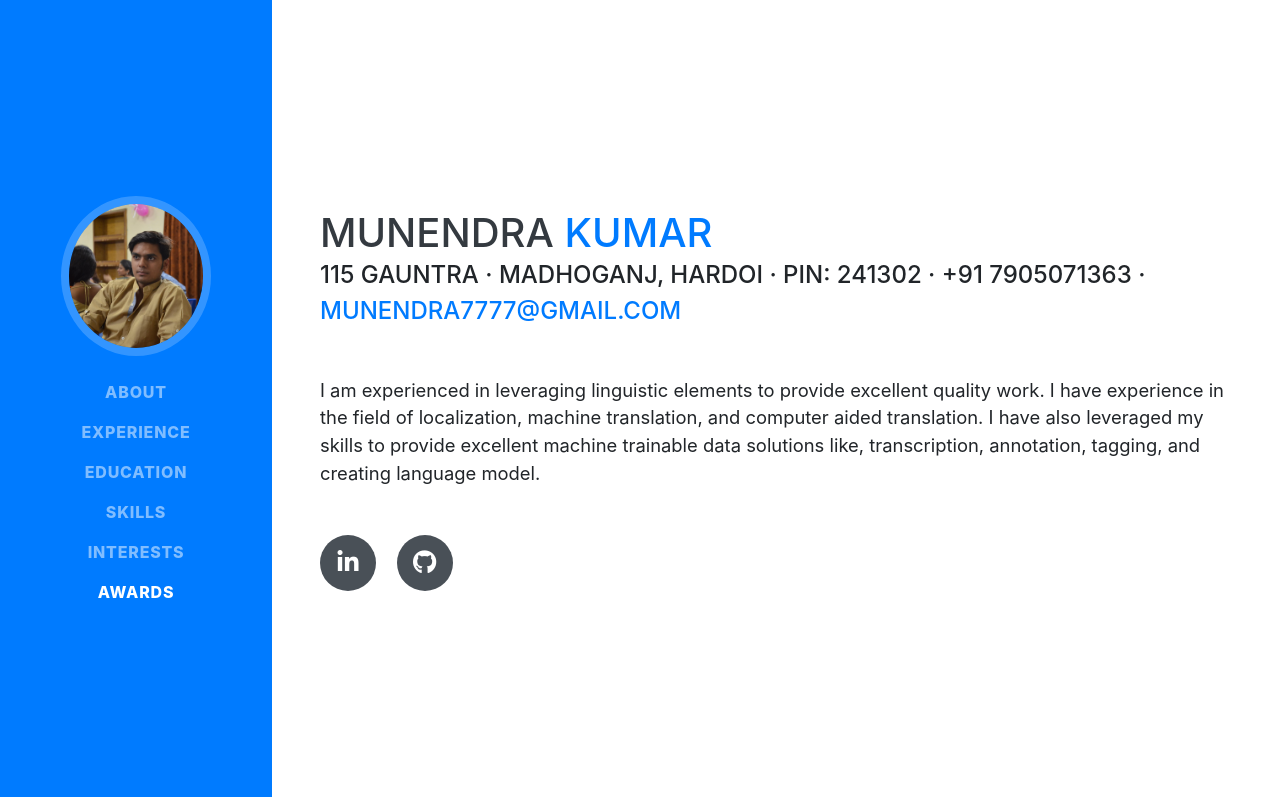
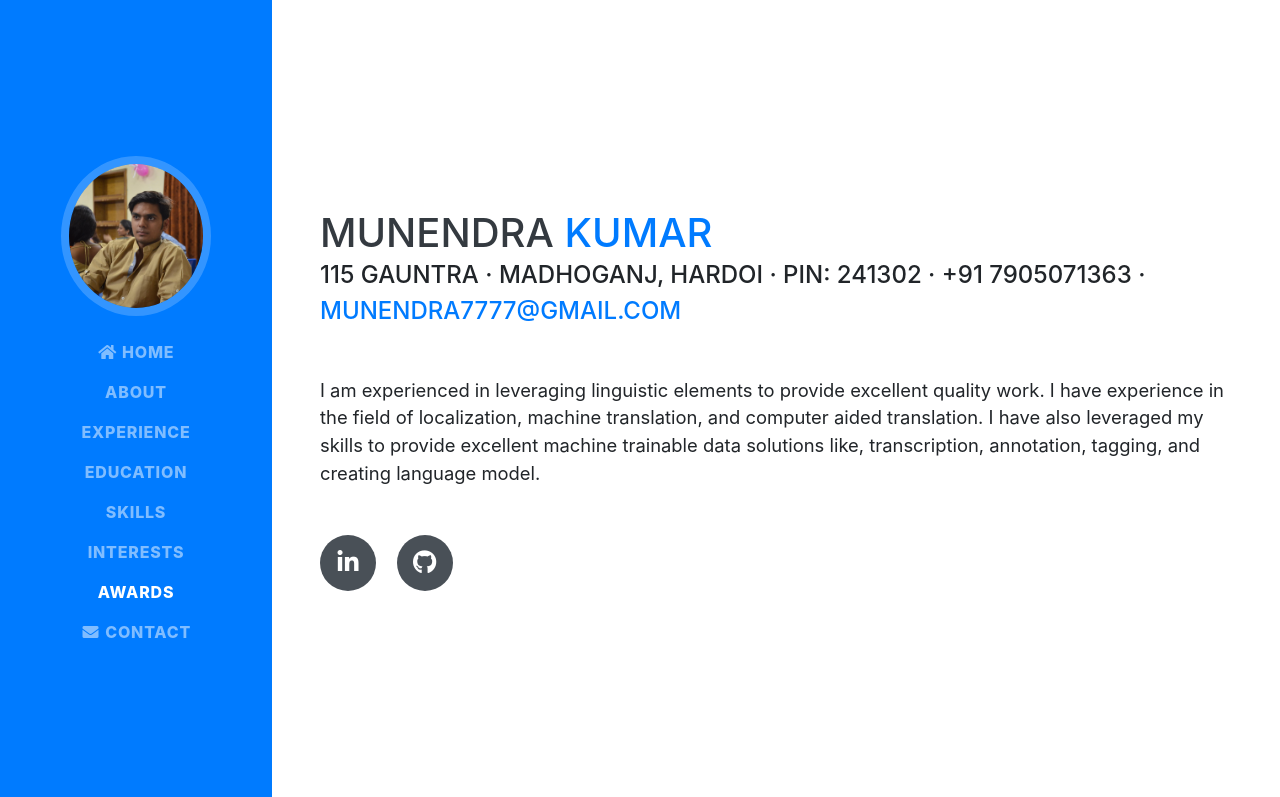
Before and after one commit to munendra7777/resume.github.io, a website with bundled scripts: page index.html in a window 1280 px wide. Shown: the top 797 px of the page. Built offline with nearby package versions, Linux system fonts and the light colour scheme; a web font is replaced by a local one.

Commit message:
Update index.html

```diff
--- a/index.html
+++ b/index.html
@@ -22,6 +22,8 @@
   <link href="css/resume.min.css" rel="stylesheet">
 
 </head>
+<link rel="stylesheet" href="https://cdnjs.cloudflare.com/ajax/libs/font-awesome/4.7.0/css/font-awesome.min.css">
+
 
 <body id="page-top">
 
@@ -37,6 +39,9 @@
     </button>
     <div class="collapse navbar-collapse" id="navbarSupportedContent">
       <ul class="navbar-nav">
+        <li class="nav-item">
+          <a class="nav-link js-scroll-trigger" href="https://munendra7777.github.io/portfolio.github.io/"><i class="fa fa-fw fa-home"></i> Home</a>
+      </li>
         <li class="nav-item">
           <a class="nav-link js-scroll-trigger" href="#about">About</a>
         </li>
@@ -55,6 +60,10 @@
         <li class="nav-item">
           <a class="nav-link js-scroll-trigger" href="#awards">Awards</a>
         </li>
+        <li class="nav-item">
+          <a class="nav-link js-scroll-trigger" href="mailto:munendra7777@gmail.com"><i class="fa fa-fw fa-envelope"></i> Contact</a>
+      </li>
+
       </ul>
     </div>
   </nav>
```
